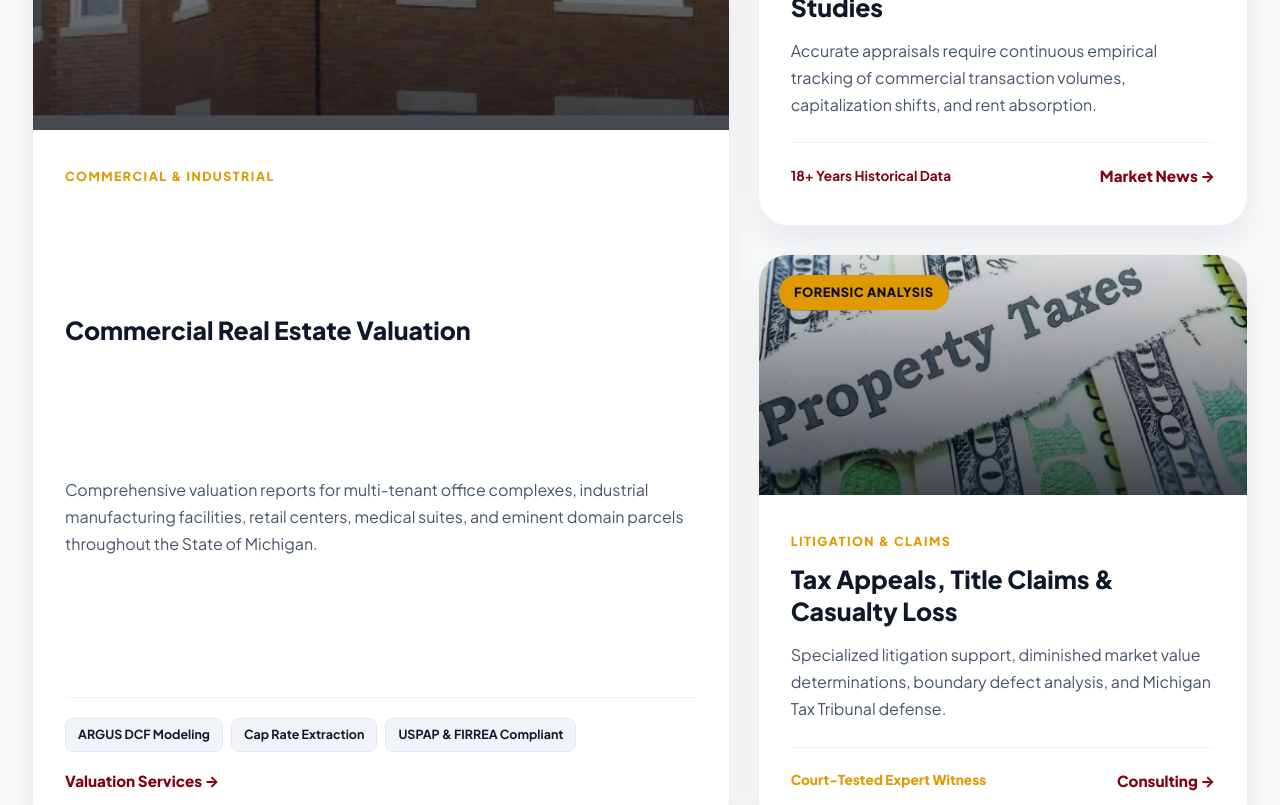
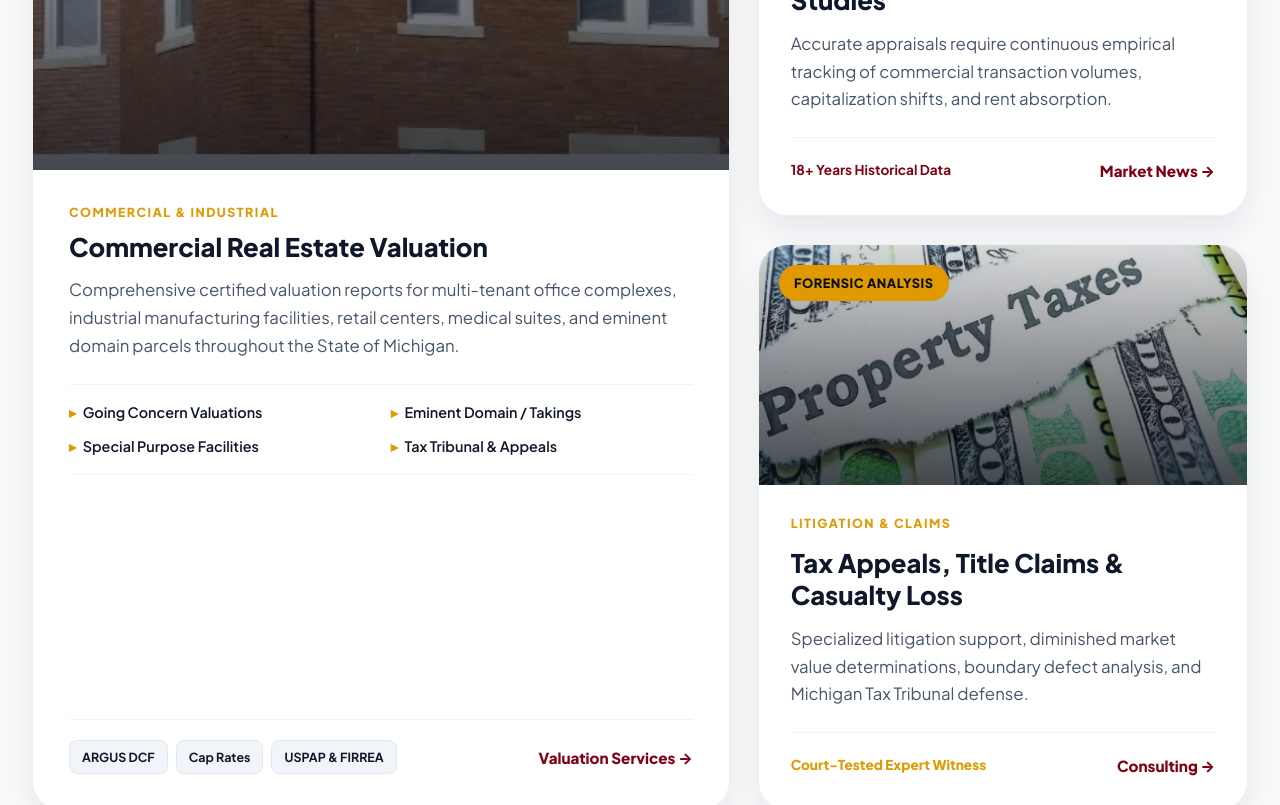
Before and after one commit to syedsujafali/judeh, a Next.js app: page / in a window 1280 px wide. Shown: the part 2380-3185 px from the top of the page. Built offline with nearby package versions, Linux system fonts and the light colour scheme.

Commit message:
fix(valuation): refine Commercial Real Estate Valuation card spacing and content proportion

```diff
--- a/src/app/globals.css
+++ b/src/app/globals.css
@@ -591,12 +591,12 @@ img {
 .valuation-big-img-wrap {
   position: relative;
   width: 100%;
-  height: 380px;
+  height: 260px;
   overflow: hidden;
 }
 
 .valuation-big-featured .valuation-big-img-wrap {
-  height: 480px;
+  height: 520px;
 }
 
 .valuation-big-gradient-overlay {
@@ -622,29 +622,33 @@ img {
 }
 
 .valuation-big-card-body {
-  padding: 2.25rem 2rem;
+  padding: 1.75rem 2rem 2rem;
   flex: 1;
   display: flex;
   flex-direction: column;
-  justify-content: space-between;
+}
+
+.valuation-big-featured .valuation-big-card-body {
+  padding: 2rem 2.25rem 2.25rem;
 }
 
 .valuation-big-card-body h3 {
-  font-size: 1.55rem;
+  font-size: 1.6rem;
   font-weight: 800;
   color: var(--bento-obsidian);
-  margin: 0.25rem 0 0.85rem;
-  line-height: 1.3;
+  margin: 0.35rem 0 0.85rem;
+  line-height: 1.25;
 }
 
 .valuation-big-card-body p {
-  font-size: 1rem;
+  font-size: 1.05rem;
   color: #475569;
-  line-height: 1.7;
+  line-height: 1.65;
   margin-bottom: 1.5rem;
 }
 
 .valuation-big-card-footer {
+  margin-top: auto;
   display: flex;
   align-items: center;
   justify-content: space-between;
--- a/src/app/page.js
+++ b/src/app/page.js
@@ -208,16 +208,34 @@ export default function HomePage() {
               </div>
 
               <div className="valuation-big-card-body">
-                <span className="bento-badge-tag">Commercial &amp; Industrial</span>
-                <h3>Commercial Real Estate Valuation</h3>
-                <p>
-                  Comprehensive valuation reports for multi-tenant office complexes, industrial manufacturing facilities, retail centers, medical suites, and eminent domain parcels throughout the State of Michigan.
-                </p>
+                <div>
+                  <span className="bento-badge-tag">Commercial &amp; Industrial</span>
+                  <h3>Commercial Real Estate Valuation</h3>
+                  <p>
+                    Comprehensive certified valuation reports for multi-tenant office complexes, industrial manufacturing facilities, retail centers, medical suites, and eminent domain parcels throughout the State of Michigan.
+                  </p>
+
+                  <div style={{ display: 'grid', gridTemplateColumns: '1fr 1fr', gap: '0.65rem 1.25rem', margin: '1rem 0 1.5rem', padding: '1rem 0', borderTop: '1px solid #f1f5f9', borderBottom: '1px solid #f1f5f9' }}>
+                    <div style={{ fontSize: '0.9rem', color: 'var(--bento-obsidian)', fontWeight: 600, display: 'flex', alignItems: 'center', gap: '0.4rem' }}>
+                      <span style={{ color: 'var(--bento-gold)', fontWeight: 800 }}>▸</span> Going Concern Valuations
+                    </div>
+                    <div style={{ fontSize: '0.9rem', color: 'var(--bento-obsidian)', fontWeight: 600, display: 'flex', alignItems: 'center', gap: '0.4rem' }}>
+                      <span style={{ color: 'var(--bento-gold)', fontWeight: 800 }}>▸</span> Eminent Domain / Takings
+                    </div>
+                    <div style={{ fontSize: '0.9rem', color: 'var(--bento-obsidian)', fontWeight: 600, display: 'flex', alignItems: 'center', gap: '0.4rem' }}>
+                      <span style={{ color: 'var(--bento-gold)', fontWeight: 800 }}>▸</span> Special Purpose Facilities
+                    </div>
+                    <div style={{ fontSize: '0.9rem', color: 'var(--bento-obsidian)', fontWeight: 600, display: 'flex', alignItems: 'center', gap: '0.4rem' }}>
+                      <span style={{ color: 'var(--bento-gold)', fontWeight: 800 }}>▸</span> Tax Tribunal &amp; Appeals
+                    </div>
+                  </div>
+                </div>
+
                 <div className="valuation-big-card-footer">
                   <div className="valuation-pill-tags">
-                    <span>ARGUS DCF Modeling</span>
-                    <span>Cap Rate Extraction</span>
-                    <span>USPAP &amp; FIRREA Compliant</span>
+                    <span>ARGUS DCF</span>
+                    <span>Cap Rates</span>
+                    <span>USPAP &amp; FIRREA</span>
                   </div>
                   <Link href="/valuation" className="valuation-inline-link">
                     Valuation Services &rarr;
```
